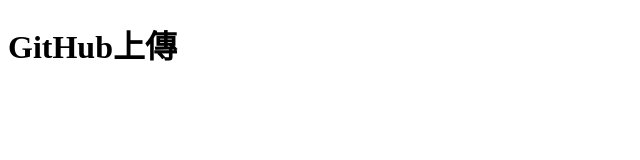
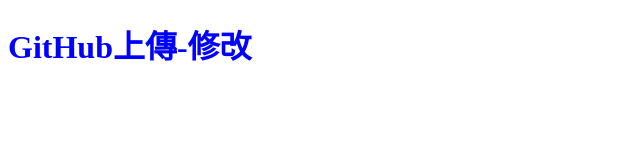
Before and after one commit to Carrey0427/VibeCoding-Project2, a plain HTML site: page index.html in a window 1280 px wide. Shown: the whole page, without its empty margins (0-640 px from the left). Drawn offline with Linux system fonts and the light colour scheme.

Commit message:
新增CSS

```diff
--- a/index.html
+++ b/index.html
@@ -4,8 +4,9 @@
     <meta charset="UTF-8">
     <meta name="viewport" content="width=device-width, initial-scale=1.0">
     <title>Document</title>
+    <link rel="stylesheet" href="style.css">
 </head>
 <body>
-    <h1> GitHub上傳</h1>
+    <h1> GitHub上傳-修改</h1>
 </body>
 </html>
--- /dev/null
+++ b/style.css
@@ -0,0 +1,3 @@
+h1{
+    color: blue;
+}
```
